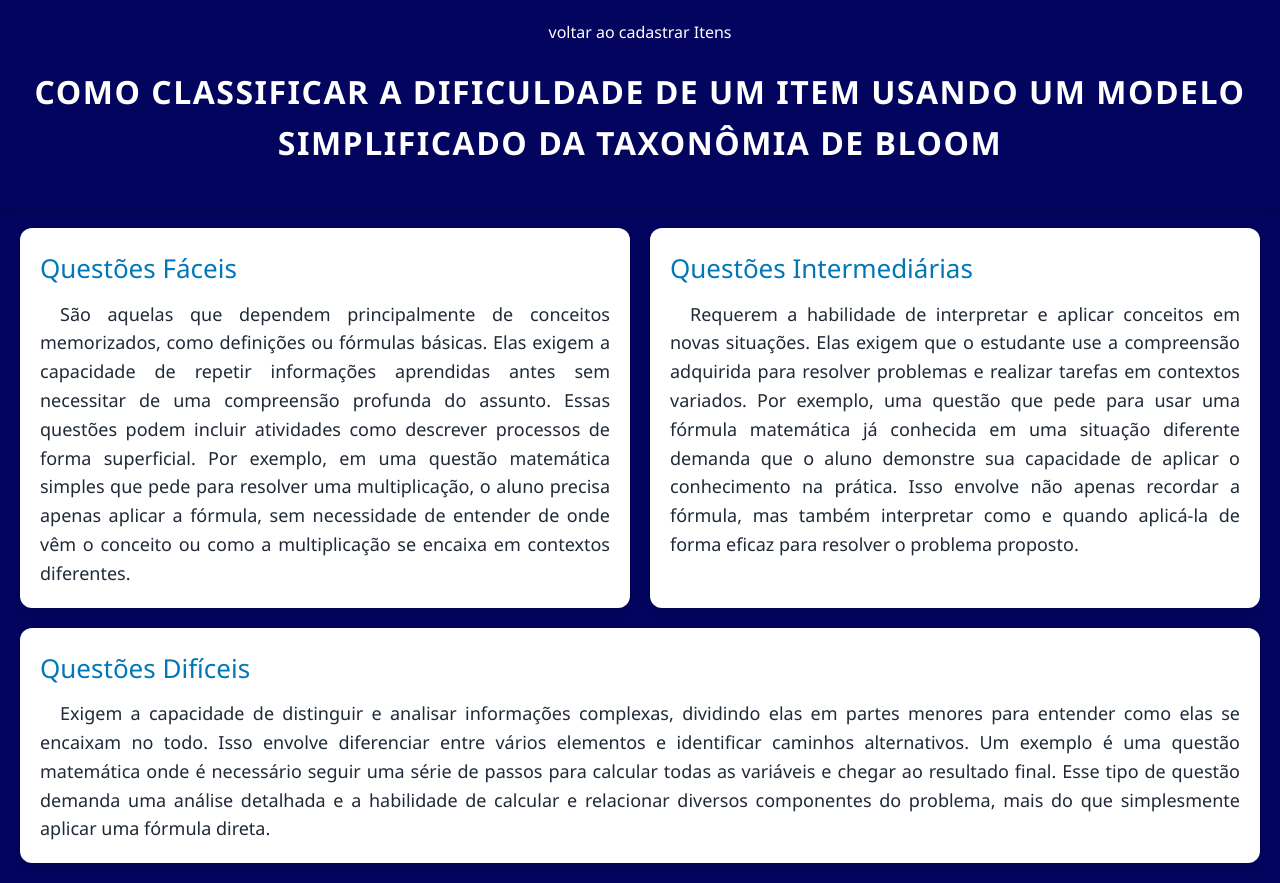
After one commit to Projects-M-G-N/Automind, a PHP site: page /Avaliacao-TRI/core/views/Bloom.php in a window 1280 px wide. The commit adds this page. Run offline with PHP 8.4, Linux system fonts and the light colour scheme; some libraries are stand-ins or nearby versions.

Commit message:
modelo adc

```diff
--- a/core/rotas.php
+++ b/core/rotas.php
@@ -10,6 +10,7 @@
         'gerarProvas' => 'main@gerarProvas',
         'logout' => 'main@logout',
         'pdf' => 'main@pdf',
+        'Bloom' => 'main@Bloom'
     ];
 
     // Ação por defeito
--- /dev/null
+++ b/core/views/Bloom.php
@@ -0,0 +1,56 @@
+<!DOCTYPE html>
+<html lang="pt-br">
+<head>
+    <meta charset="UTF-8">
+    <meta name="viewport" content="width=device-width, initial-scale=1.0">
+    <title>Modelo de Bloom</title>
+    <link rel="stylesheet" href="public/assets/css/Bloom.css">
+</head>
+<body>
+    <header>
+    <a href="./?a=cadQuest" class="gerar-prova"> voltar ao cadastrar Itens</a>
+        <div class="container">
+            <h1> Como classificar a dificuldade de um item usando um modelo simplificado da Taxonômia de Bloom</h1>
+        </div>
+    </header>
+
+    <div class="container">
+        <div class="difficulty-level">
+            <h2>Questões Fáceis</h2>
+            <p>
+                São aquelas que dependem principalmente de conceitos memorizados,
+                como definições ou fórmulas básicas. Elas exigem a capacidade de repetir informações
+                aprendidas antes sem necessitar de uma compreensão profunda do assunto. Essas
+                questões podem incluir atividades como descrever processos de forma superficial. Por
+                exemplo, em uma questão matemática simples que pede para resolver uma multiplicação, o
+                aluno precisa apenas aplicar a fórmula, sem necessidade de entender de onde vêm o
+                conceito ou como a multiplicação se encaixa em contextos diferentes.
+            </p>
+        </div>
+
+        <div class="difficulty-level">
+            <h2>Questões Intermediárias</h2>
+            <p>
+                Requerem a habilidade de interpretar e aplicar conceitos em novas situações. Elas exigem
+                que o estudante use a compreensão adquirida para resolver problemas e realizar tarefas em
+                contextos variados. Por exemplo, uma questão que pede para usar uma fórmula matemática
+                já conhecida em uma situação diferente demanda que o aluno demonstre sua capacidade de
+                aplicar o conhecimento na prática. Isso envolve não apenas recordar a fórmula, mas também
+                interpretar como e quando aplicá-la de forma eficaz para resolver o problema proposto.
+            </p>
+        </div>
+
+        <div class="difficulty-level">
+            <h2>Questões Difíceis</h2>
+            <p>
+                Exigem a capacidade de distinguir e analisar informações complexas, dividindo elas em partes
+                menores para entender como elas se encaixam no todo. Isso envolve diferenciar entre vários
+                elementos e identificar caminhos alternativos. Um exemplo é uma questão matemática onde é
+                necessário seguir uma série de passos para calcular todas as variáveis e chegar ao resultado
+                final. Esse tipo de questão demanda uma análise detalhada e a habilidade de calcular e
+                relacionar diversos componentes do problema, mais do que simplesmente aplicar uma fórmula direta.
+            </p>
+        </div>
+    </div>
+</body>
+</html>
--- a/core/views/cadQuest.php
+++ b/core/views/cadQuest.php
@@ -87,7 +87,7 @@
           <h3>Dificuldade</h3>
 
           <div class="info">
-          <button id="openModalBtn"><i class="fas fa-info-circle"></i></button>
+            <button id="openModalBtn" onclick="window.location.href='./?a=Bloom';"><i class="fas fa-info-circle"></i></button>
             <span>Como classificar a dificuldade de uma questão</span>
           </div>
 
```
Also changed, not shown: core/controller/Main.php (+9 -0 lines), public/assets/css/Bloom.css (added), public/assets/css/cadQuest.css.
